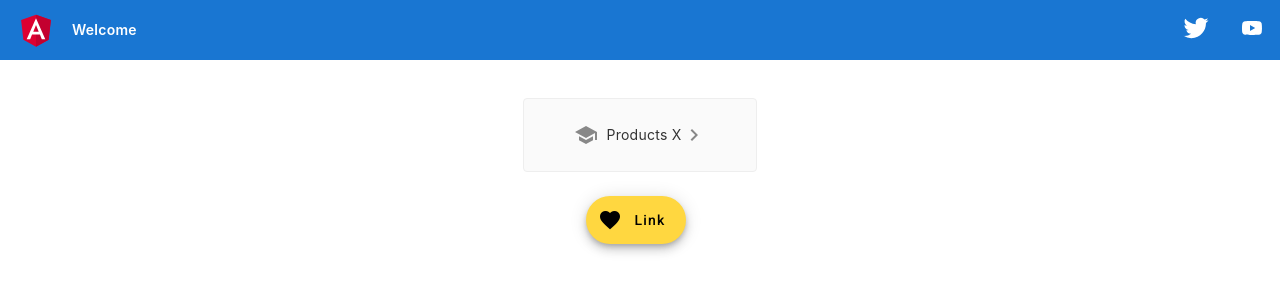
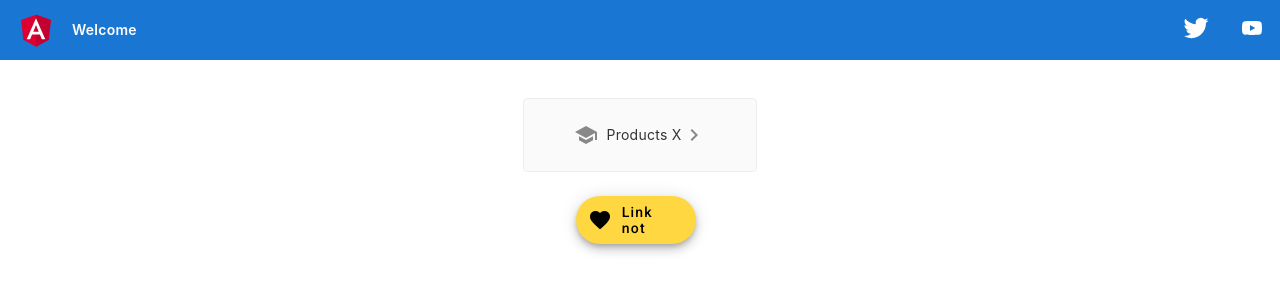
Before and after one commit to bongumousa/shopping-cart, an Angular app: page /product in a window 1280 px wide. Shown: the top 300 px of the page. Built offline with nearby package versions, Linux system fonts and the light colour scheme.

Commit message:
testing merging conflicts

```diff
--- a/src/app/product/product.component.html
+++ b/src/app/product/product.component.html
@@ -7,7 +7,7 @@
         <div class="example-button-container">
           <a mat-fab extended routerLink=".">
             <mat-icon>favorite</mat-icon>
-            Link
+            Link not
           </a>
         </div>
       </div>
```
